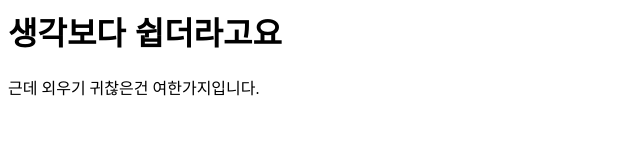
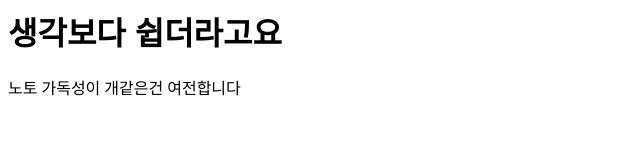
Before and after one commit to not-dev-cubee/html-css-js, a plain HTML site: page index.html in a window 1280 px wide. Shown: the full height of the page, 0-640 px from the left. Drawn offline with Linux system fonts and the light colour scheme.

Commit message:
Update index.html

```diff
--- a/index.html
+++ b/index.html
@@ -4,16 +4,16 @@
 	<style>
 	@import url(http://fonts.googleapis.com/earlyaccess/nanumgothic.css);
 	.gothic{
-		font-family: 'Nanum Gothic', normal;
+		font-family: 'Nanum Gothic', serif;
 		}
 	@import url(https://fonts.googleapis.com/earlyaccess/notosanskr.css);
 	.noto{
-		font-family: 'Noto Sans KR', normal;
+		font-family: 'Noto Sans KR', serif;
 		}
 	</style>
 </head>
 
 <body>
 <h1 class="gothic">생각보다 쉽더라고요</h1>
-<p class="noto">근데 외우기 귀찮은건 여한가지입니다.</p>
+<p class="noto">노토 가독성이 개같은건 여전합니다</p>
 </body>
```
